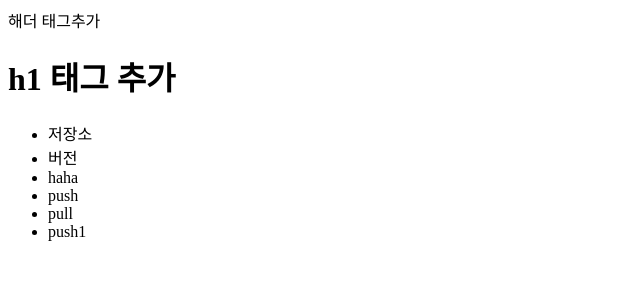
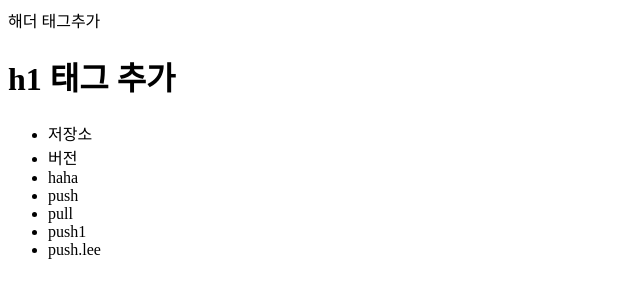
Before and after one commit to rmsdnjs909/test12, a plain HTML site: page index.html in a window 1280 px wide. Shown: the full height of the page, 0-640 px from the left. Drawn offline with Linux system fonts and the light colour scheme.

Commit message:
push.lee

```diff
--- a/index.html
+++ b/index.html
@@ -14,6 +14,8 @@
                 <li>push</li>
                 <li>pull</li>
                 <li>push1</li>
+                <li>push.lee</li>
+
 
 
         </ul>
```
